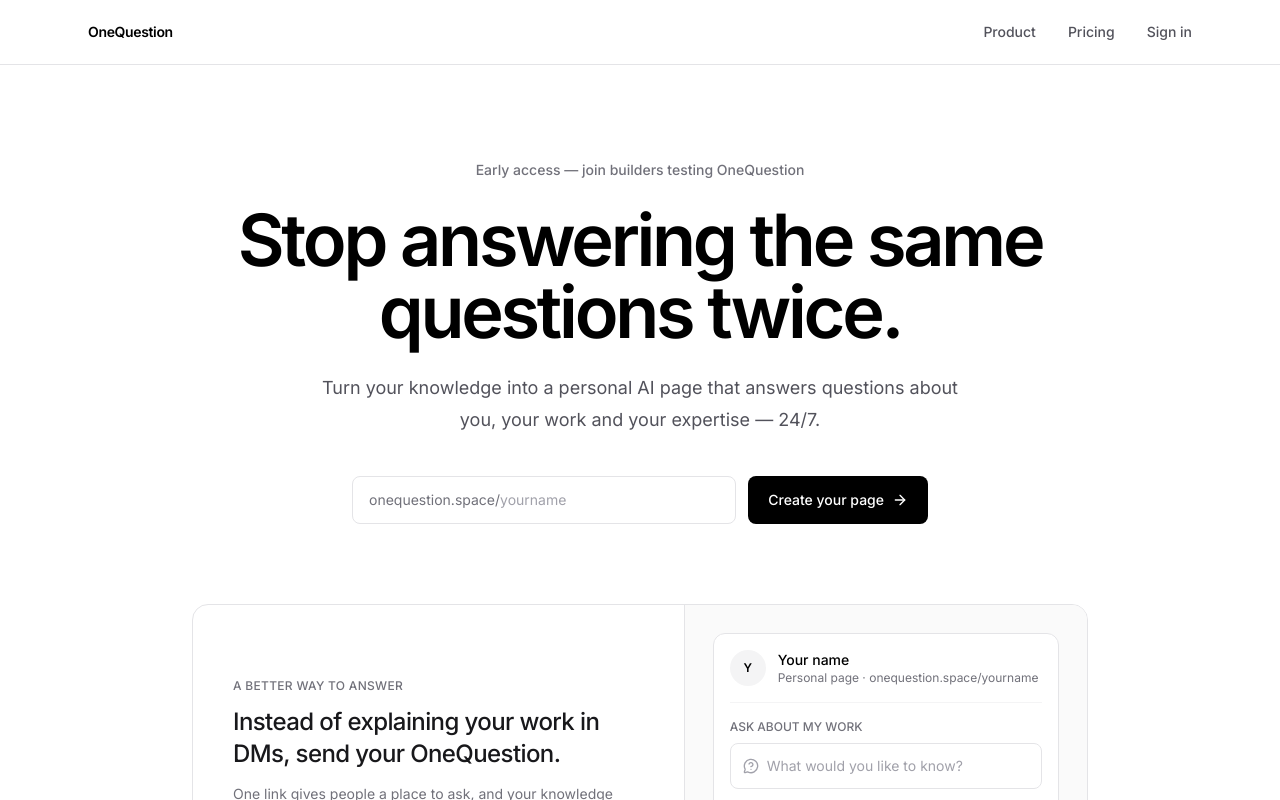
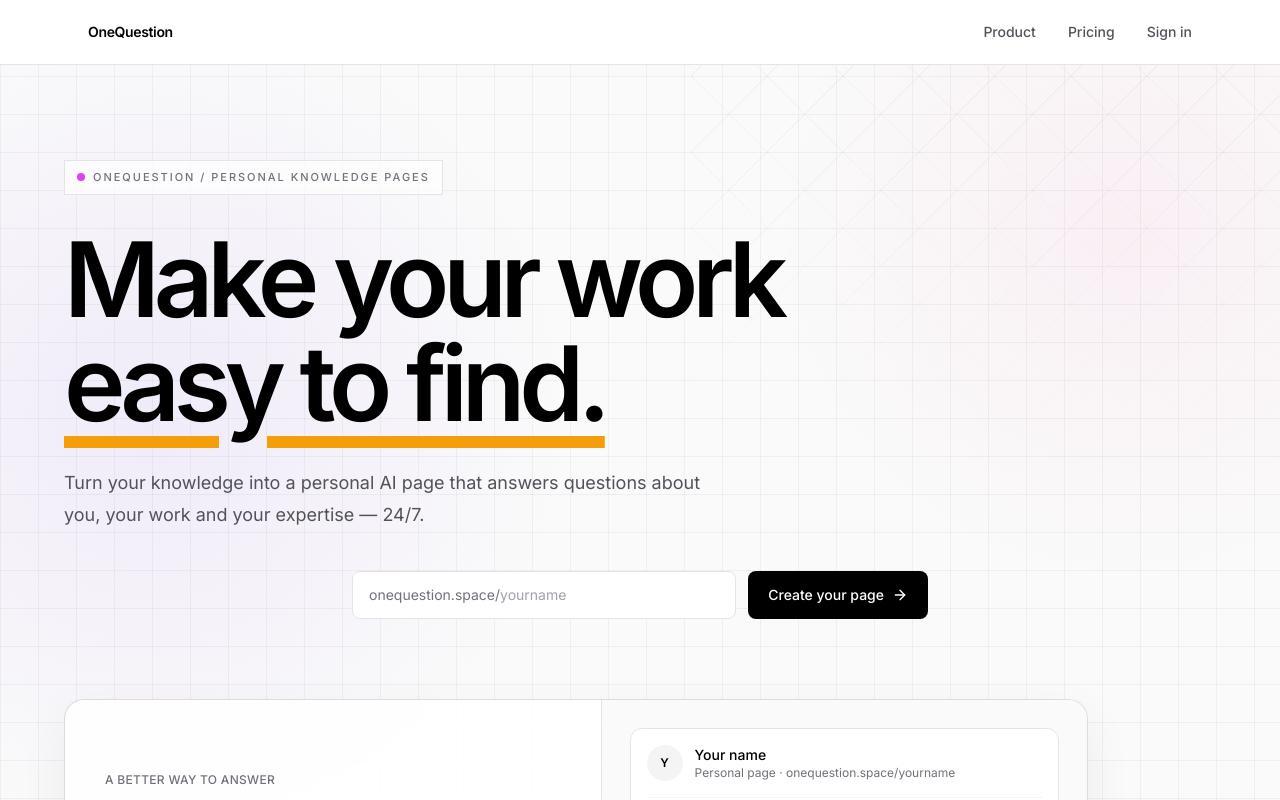
Before and after one commit to onequestionspace/onequestion_space, a Next.js app: page / in a window 1280 px wide. Shown: the top 800 px of the page. Built offline with nearby package versions, Linux system fonts and the light colour scheme; no server answers.

Commit message:
Redesign homepage with nest background

```diff
--- a/app/(public)/page.tsx
+++ b/app/(public)/page.tsx
@@ -6,7 +6,7 @@ import { PricingSection } from '@/components/PricingSection';
 
 export default function Home() {
   return (
-    <main className="bg-white">
+    <main className="nest-background relative overflow-hidden">
       <Hero />
       <HowItWorksSection />
       <PricingSection />
--- a/app/globals.css
+++ b/app/globals.css
@@ -351,6 +351,37 @@ a[class*="bg-black"][class*="text-white"] {
   50% { transform: scale(1.04); opacity: 0.8; }
 }
 
+.nest-background {
+  background-color: #fafafa;
+  background-image:
+    radial-gradient(circle at 12% 18%, rgba(124, 58, 237, 0.08), transparent 26rem),
+    radial-gradient(circle at 88% 10%, rgba(236, 72, 153, 0.06), transparent 22rem),
+    linear-gradient(rgba(17, 17, 17, 0.045) 1px, transparent 1px),
+    linear-gradient(90deg, rgba(17, 17, 17, 0.045) 1px, transparent 1px);
+  background-size: auto, auto, 38px 38px, 38px 38px;
+}
+
+.nest-lines {
+  background-image:
+    linear-gradient(135deg, transparent 49.5%, rgba(17, 17, 17, 0.11) 49.5%, rgba(17, 17, 17, 0.11) 50.5%, transparent 50.5%),
+    linear-gradient(45deg, transparent 49.5%, rgba(17, 17, 17, 0.07) 49.5%, rgba(17, 17, 17, 0.07) 50.5%, transparent 50.5%);
+  background-size: 76px 76px;
+  mask-image: linear-gradient(to bottom, black, transparent 82%);
+}
+
+.editorial-underline {
+  text-decoration: underline;
+  text-decoration-color: #f59e0b;
+  text-decoration-thickness: 0.12em;
+  text-underline-offset: 0.14em;
+}
+
+.home-card {
+  border: 1px solid rgba(17, 17, 17, 0.14);
+  background: rgba(255, 255, 255, 0.86);
+  box-shadow: 0 18px 50px rgba(17, 17, 17, 0.06);
+}
+
 @media (prefers-reduced-motion: reduce) {
   *, *::before, *::after {
     animation-duration: 0.01ms !important;
--- a/components/Hero.tsx
+++ b/components/Hero.tsx
@@ -22,15 +22,19 @@ export function Hero() {
   };
 
   return (
-    <section className="bg-white px-4 pb-24 pt-32 text-black sm:pb-32 sm:pt-40">
-      <div className="mx-auto max-w-5xl text-center">
-        <p className="mb-6 text-sm font-medium text-zinc-500">
-          Early access — join builders testing OneQuestion
-        </p>
-        <h1 className="mx-auto max-w-4xl text-4xl font-semibold leading-[1.08] tracking-[-0.045em] sm:text-6xl md:text-7xl">
-          Stop answering the same questions twice.
+    <section className="relative px-4 pb-24 pt-32 text-black sm:pb-32 sm:pt-40">
+      <div className="nest-lines pointer-events-none absolute right-0 top-0 h-[34rem] w-[46%] opacity-70" aria-hidden="true" />
+      <div className="relative mx-auto max-w-6xl text-left">
+        <div className="mb-8 inline-flex items-center gap-2 border border-zinc-200 bg-white/70 px-3 py-2 text-[11px] font-medium uppercase tracking-[0.18em] text-zinc-500">
+          <span className="h-2 w-2 rounded-full bg-fuchsia-500" aria-hidden="true" />
+          OneQuestion / personal knowledge pages
+        </div>
+        <h1 className="max-w-5xl text-5xl font-semibold leading-[0.98] tracking-[-0.06em] sm:text-7xl md:text-[6.5rem]">
+          Make your work
+          <br />
+          <span className="editorial-underline">easy to find.</span>
         </h1>
-        <p className="mx-auto mt-6 max-w-2xl text-base leading-7 text-zinc-600 sm:text-lg sm:leading-8">
+        <p className="mt-8 max-w-2xl text-base leading-7 text-zinc-600 sm:text-lg sm:leading-8">
           Turn your knowledge into a personal AI page that answers questions about you, your work and your expertise — 24/7.
         </p>
 
@@ -58,7 +62,7 @@ export function Hero() {
           </button>
         </div>
 
-        <div className="mx-auto mt-20 grid max-w-4xl overflow-hidden rounded-2xl border border-zinc-200 bg-white text-left sm:grid-cols-[1.1fr_0.9fr]">
+        <div className="home-card mt-20 grid max-w-5xl overflow-hidden rounded-[1.25rem] text-left sm:grid-cols-[1.05fr_0.95fr]">
           <div className="flex flex-col justify-center border-b border-zinc-200 p-7 sm:border-b-0 sm:border-r sm:p-10">
             <p className="text-xs font-medium uppercase tracking-wide text-zinc-500">A better way to answer</p>
             <p className="mt-3 text-xl font-medium leading-8 tracking-tight text-zinc-900 sm:text-2xl">
```
